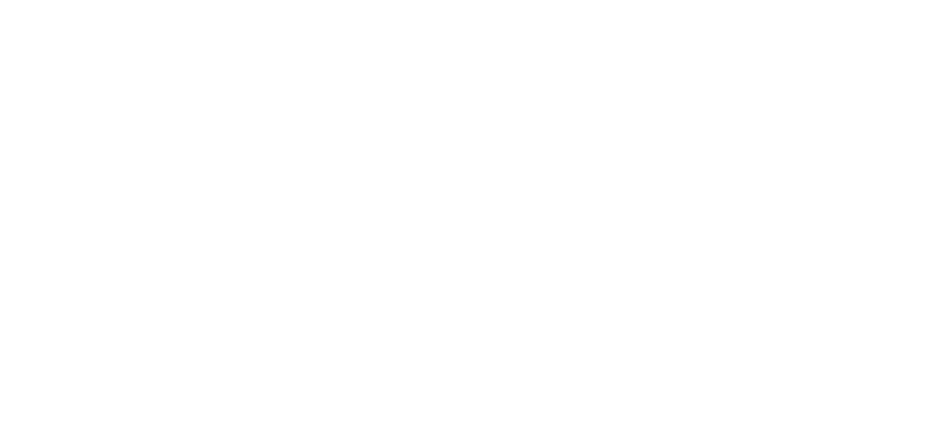
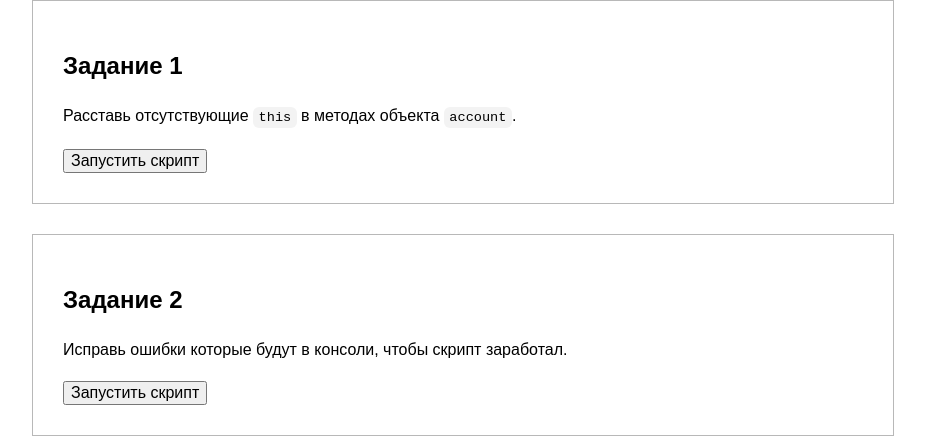
Before and after one commit to fs-engineer/goit-fe-course, a plain HTML site: page javaScript/module-04/index.html in a window 1280 px wide. Shown: the whole page, without its empty margins (177-1102 px from the left). Drawn offline with Linux system fonts and the light colour scheme.

Commit message:
add button

```diff
--- a/javaScript/module-04/index.html
+++ b/javaScript/module-04/index.html
@@ -8,14 +8,27 @@
     <link rel="stylesheet" href="./css/styles.css" />
   </head>
   <body>
-    <main></main>
+    <main>
+      <section class="task__section">
+        <div class="container">
+          <h2>Задание 1</h2>
+          <p>
+            Расставь отсутствующие <code>this</code> в методах объекта
+            <code>account</code>.
+          </p>
+          <button class="task-one__btn btn">Запустить скрипт</button>
+        </div>
+      </section>
+      <section class="task__section">
+        <div class="container">
+          <h2>Задание 2</h2>
+          <p>Исправь ошибки которые будут в консоли, чтобы скрипт заработал.</p>
+          <button class="task-two__btn btn">Запустить скрипт</button>
+        </div>
+      </section>
+    </main>
 
-    <!-- <script src="./js/task-01.js" type="module"></script> -->
+    <script src="./js/task-01.js" type="module"></script>
     <script src="./js/task-02.js" type="module"></script>
-    <!-- <script src="./js/task-03.js" type="module"></script> -->
-    <!-- <script src="./js/task-04.js" type="module"></script> -->
-    <!-- <script src="./js/task-05.js" type="module"></script> -->
-    <!-- <script src="./js/task-06.js" type="module"></script> -->
-    <!-- <script src="./js/task-07.js" type="module"></script> -->
   </body>
 </html>
--- a/javaScript/module-04/js/task-01.js
+++ b/javaScript/module-04/js/task-01.js
@@ -1,4 +1,6 @@
 "use strict";
+
+const buttonRef = document.querySelector(".task-one__btn");
 
 const account = {
   owner: "Mango",
@@ -17,6 +19,7 @@ const account = {
   },
 };
 
+buttonRef.addEventListener("click", () => {
   account.changeDiscount(0.15);
   console.log(account.discount); // 0.15
 
@@ -25,3 +28,4 @@ console.table(account.showOrders()); // ['order-1', 'order-2', 'order-3']
   account.addOrder(5000, "order-4");
   console.log(account.balance); // 19000
   console.table(account.showOrders()); // ['order-1', 'order-2', 'order-3', 'order-4']
+});
--- a/javaScript/module-04/js/task-02.js
+++ b/javaScript/module-04/js/task-02.js
@@ -1,3 +1,7 @@
+"use strict";
+
+const buttonRef = document.querySelector(".task-two__btn");
+
 const inventory = {
   items: ["Knife", "Gas mask"],
   add(itemName) {
@@ -16,7 +20,7 @@ const invokeInventoryAction = function (itemName, action) {
   console.log(`Invoking action on ${itemName}`);
   action(itemName);
 };
-
+buttonRef.addEventListener("click", () => {
   invokeInventoryAction("Medkit", inventory.add);
   // Invoking action on Medkit
   // Adding Medkit to inventory
@@ -28,3 +32,4 @@ invokeInventoryAction("Gas mask", inventory.remove);
   // Removing Gas mask from inventory
 
   console.log(inventory.items); // ['Knife', 'Medkit']
+});
```
Lines whose indentation alone changed are shown as unchanged.
